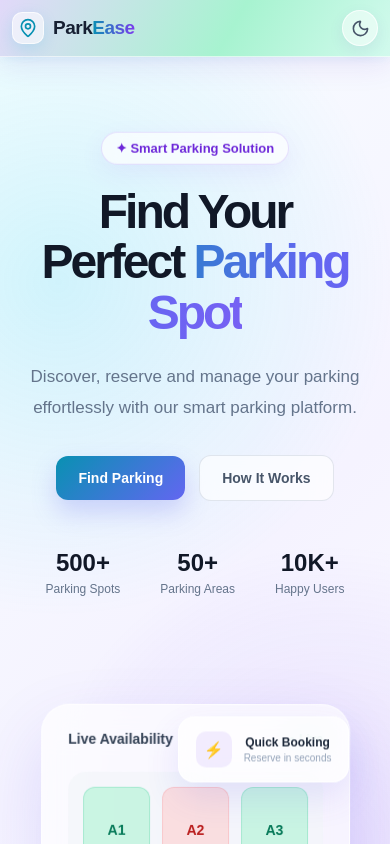
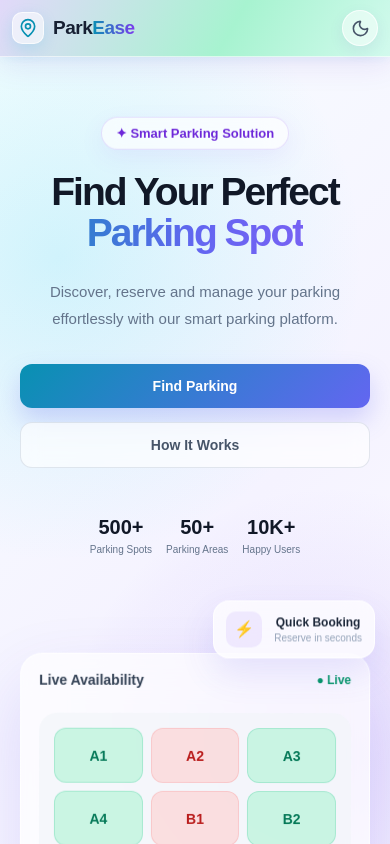
Before and after one commit to dibeyendu-dev/smart-parking-system, a React (Vite) app: page / in a window 390 px wide. Shown: the top 844 px of the page. Built offline with nearby package versions, Linux system fonts and the light colour scheme.

Commit message:
Hero css part 11 added

```diff
--- a/src/css/Home.css
+++ b/src/css/Home.css
@@ -512,3 +512,110 @@
     min-height: 450px;
   }
 }
+/* ========================================
+   MOBILE
+======================================== */
+
+@media (max-width: 600px) {
+
+  .hero-section {
+    min-height: auto;
+
+    padding: 60px 20px 70px;
+
+    gap: 35px;
+  }
+
+  .hero-content h1 {
+    font-size: 46px;
+
+    letter-spacing: -2px;
+  }
+
+  .hero-content p {
+    font-size: 15px;
+  }
+
+  .hero-buttons {
+    flex-direction: column;
+
+    width: 100%;
+  }
+
+  .hero-primary-btn,
+  .hero-secondary-btn {
+    width: 100%;
+
+    text-align: center;
+  }
+
+  .hero-stats {
+    gap: 22px;
+  }
+
+  .hero-stat strong {
+    font-size: 20px;
+  }
+
+  .hero-stat span {
+    font-size: 10px;
+  }
+
+  .hero-visual {
+    min-height: 400px;
+  }
+
+  .parking-card {
+    width: 100%;
+
+    padding: 18px;
+
+    border-radius: 22px;
+  }
+
+  .parking-slot {
+    height: 65px;
+  }
+
+  .floating-card {
+    padding: 10px 12px;
+  }
+
+  .floating-card-one {
+    top: 20px;
+    right: -5px;
+  }
+
+  .floating-card-two {
+    bottom: 20px;
+    left: -5px;
+  }
+}
+
+
+/* ========================================
+   SMALL MOBILE
+======================================== */
+
+@media (max-width: 400px) {
+
+  .hero-content h1 {
+    font-size: 39px;
+  }
+
+  .hero-stats {
+    gap: 14px;
+  }
+
+  .parking-visual {
+    gap: 8px;
+  }
+
+  .parking-slot {
+    height: 55px;
+  }
+
+  .floating-card {
+    transform: scale(0.9);
+  }
+}
```
